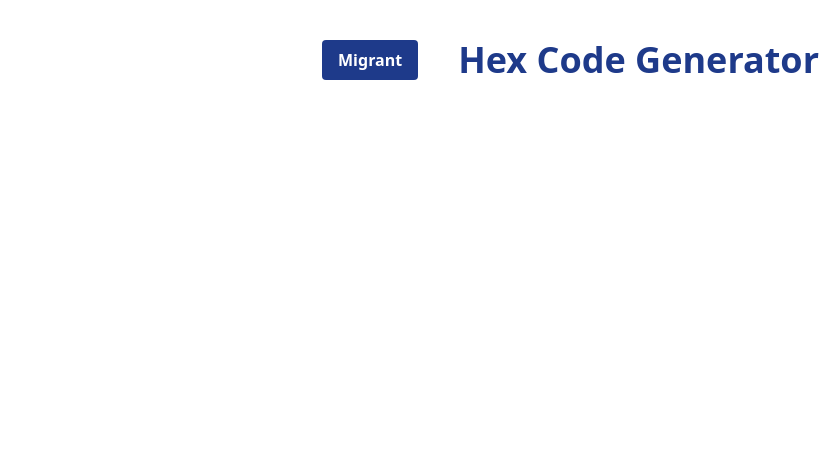
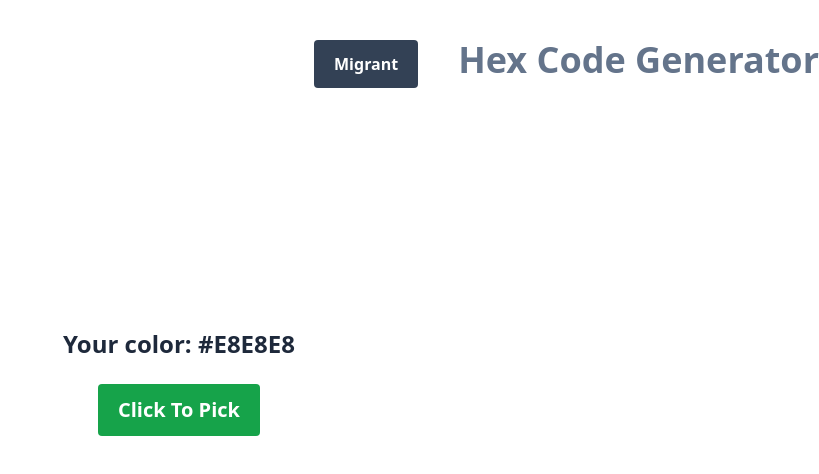
Before and after one commit to sanyomor-01/Hex-Code-Generator, a website: page public/hex.html in a window 1280 px wide. Shown: the whole page, without its empty margins (461-1280 px from the left). Drawn offline with Linux system fonts and the light colour scheme.

Commit message:
hex.html done

```diff
--- a/public/hex.html
+++ b/public/hex.html
@@ -8,8 +8,18 @@
 </head>
 <body class="container mx-auto">
      <header class="mt-10 flex justify-end gap-10">
-        <a href="index.html" class=" bg-blue-900 hover:bg-blue-700 text-white font-bold py-2 px-4 rounded">Migrant</a>
-        <h1 class="text-blue-900 font-bold text-4xl text-center">Hex Code Generator</h1>
+        <a href="index.html" class=" bg-slate-700 hover:bg-slate-500 text-white font-bold py-3 px-5 rounded">Migrant</a>
+        <h1 class="text-slate-500 font-bold text-4xl text-center">Hex Code Generator</h1>
     </header>
+
+    <section id="color-section" class=" my-60 flex flex-col gap-6 justify-center items-center">
+        <h1 class="font-bold text-2xl text-slate-800 "> Your color: <span>#E8E8E8</span></h1>
+        <button class="py-3 px-5 bg-green-600 text-white rounded text-xl font-semibold"  id="btn">Click To Pick</button>
+
+    </section>
 </body>
+
+<script src="hex.js">
+
+</script>
 </html>
```
Also changed, not shown: public/index.html (+1 -1 lines), public/hex.js (added), public/style.css.
